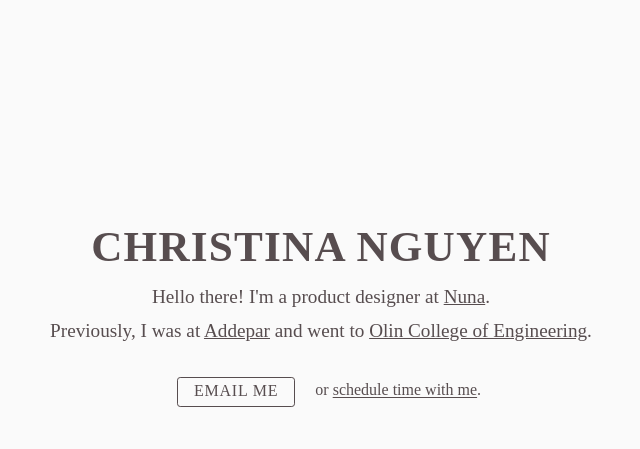
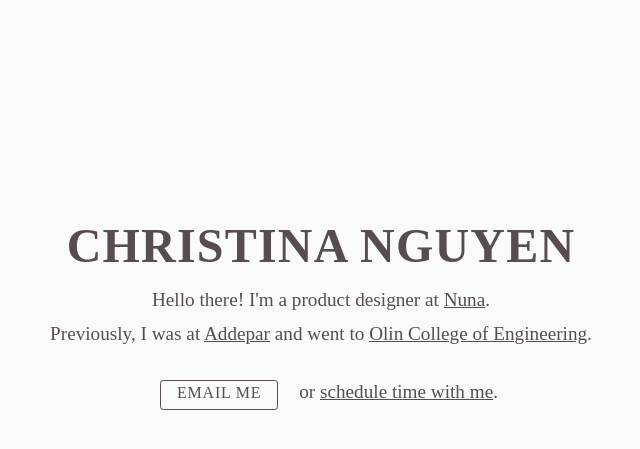
Before and after one commit to chrnguyen/chrnguyen.github.io, a Jekyll site: the page built from index.html, in a window 1280 px wide. Shown: the top 449 px of the page, without its empty margins (319-959 px from the left). Built offline with Jekyll 4.4.1, drawn with Linux system fonts in a browser that asks for light colours; the list of posts is cut into pages by our own code.

Commit message:
minor css changes for fonts

```diff
--- a/css/main.css
+++ b/css/main.css
@@ -3,6 +3,7 @@
   background-color: #fafafa;
   color: #574D4F;
   font-family: 'calluna';
+  font-size: 1.2em;
 }
 
 * {
@@ -66,7 +67,7 @@
 }
 
 h1 {
-  font-size: 2.7em;
+  font-size: 2.5em;
   letter-spacing: 1.2px;
   font-family: 'sofia-pro';
   text-transform: uppercase;
@@ -79,7 +80,6 @@
 
 p {
   margin-bottom: 0.6em;
-  font-size: 1.2em;
 }
 
 .title {
```
